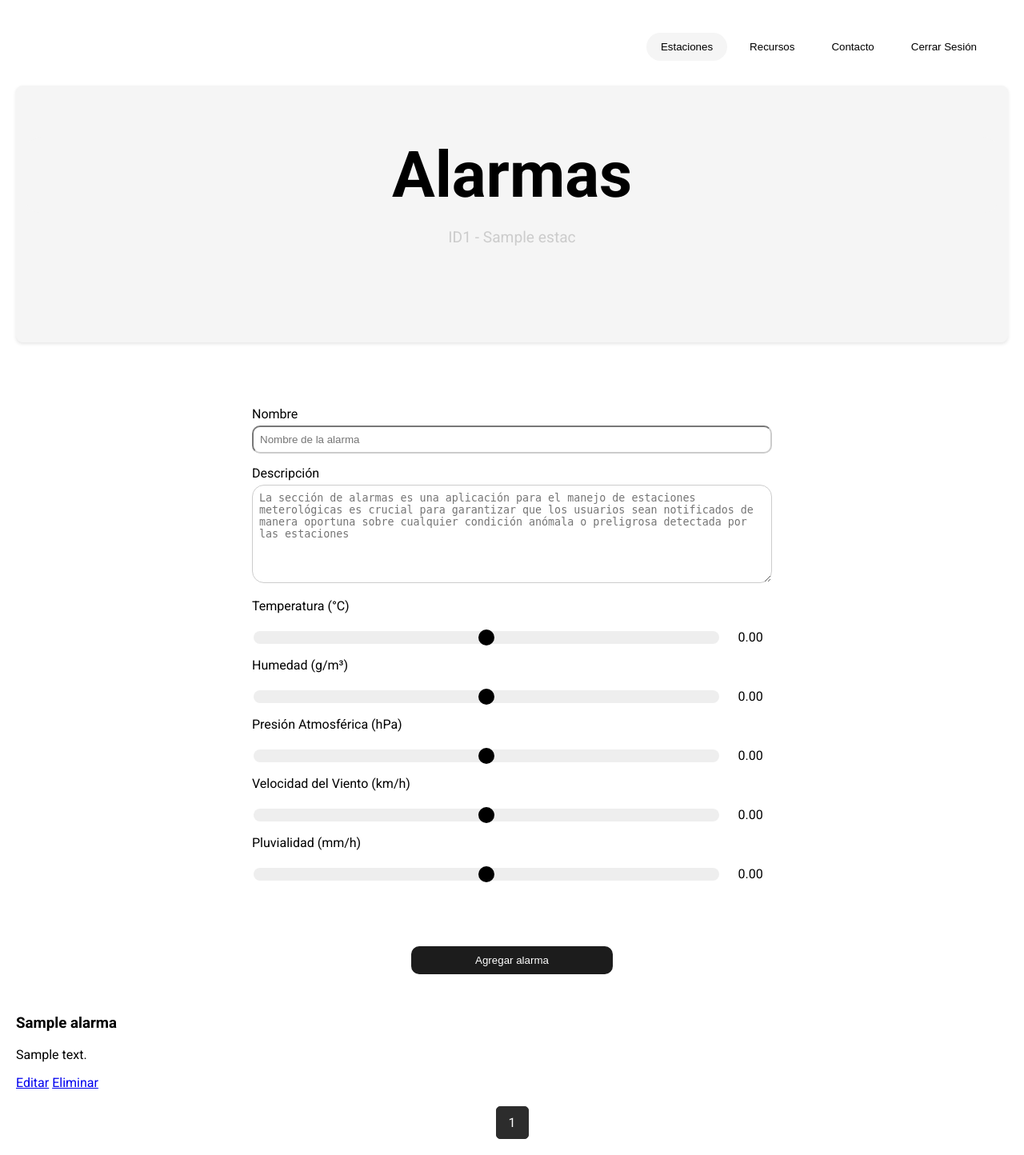
After one commit to RayNunez31/estacion_servidor, a Django app: page /alarmas/?estacion_id=1 in a window 1280 px wide. The commit adds this page. Shown: the whole page at 80% size. Run offline with Django 4.2, Linux system fonts and the light colour scheme; a user stored in the database is signed in; tables that the repository leaves empty hold one stand-in row (values such as "Sample post").

Commit message:
Pagina de alarma creada, falta ponerle los estilos a las cards de las alarmas

```diff
--- a/estacionm/estaciones/forms.py
+++ b/estacionm/estaciones/forms.py
@@ -1,5 +1,5 @@
 from django import forms
-from .models import Estac, Sensor
+from .models import Estac, Sensor, Alarmas
 from django.contrib.auth.forms import UserCreationForm
 from django.contrib.auth.models import User
 
@@ -68,3 +68,26 @@ class SensorForm(forms.ModelForm):
             raise forms.ValidationError("Ya existe un sensor con este nombre para esta estación.")
 
         return nombre
+
+class AlarmaForm(forms.ModelForm):
+    class Meta:
+        model = Alarmas
+        fields = ['nombre', 'descripcion', 'temperatura', 'humedad', 'presionatmosferica', 'velocidad_del_viento', 'pluvialidad']
+        widgets = {
+            'descripcion': forms.Textarea(attrs={'rows': 5}),
+            'temperatura': forms.NumberInput(attrs={'min': -20, 'max': 50, 'step': 0.01}),
+            'humedad': forms.NumberInput(attrs={'min': 5, 'max': 30, 'step': 0.01}),
+            'presionatmosferica': forms.NumberInput(attrs={'min': 980, 'max': 1050, 'step': 0.01}),
+            'velocidad_del_viento': forms.NumberInput(attrs={'min': 0, 'max': 60, 'step': 0.01}),
+            'pluvialidad': forms.NumberInput(attrs={'min': 0, 'max': 150, 'step': 0.01}),
+        }
+
+    def clean_nombre(self):
+        nombre = self.cleaned_data.get('nombre')
+        estacion = self.cleaned_data.get('estacion')
+
+        # Validación para asegurarse de que nombre no esté duplicado para la misma estación
+        if Alarmas.objects.filter(nombre=nombre, estacion=estacion).exists():
+            raise forms.ValidationError("Ya existe una alarma con este nombre para esta estación.")
+
+        return nombre
--- /dev/null
+++ b/estacionm/estaciones/templates/alarmas.html
@@ -0,0 +1,420 @@
+<!DOCTYPE html>
+<html lang="es">
+<head>
+    <meta charset="UTF-8">
+    <meta name="viewport" content="width=device-width, initial-scale=1.0">
+    <title>Estaciones</title>
+    <!-- Integración de Google Fonts -->
+    <link rel="stylesheet" href="https://fonts.googleapis.com/css2?family=Roboto:wght@400;500;700&display=swap">
+
+    <style>
+        /* Estilos adicionales para los frames */
+        body {
+            font-family: 'Roboto', sans-serif;
+            background-color: #ffffff;
+            margin: 10px; /* Margen general de 10 píxeles */
+            padding: 10px;
+        }
+
+        .menu-divider {
+            border-top: 1px solid #eee; /* Color gris claro */
+            margin: 10px 0;
+            margin-bottom: 20px;
+        }
+
+        .title-frame {
+            text-align: center;
+            align-content: left;
+            border: 1px solid #F5F5F5;
+            border-radius: 8px;
+            padding: 10px;
+            padding-bottom: 100px;
+            margin-bottom: 20px;
+            background-color: #F5F5F5;
+            box-shadow: 0 2px 4px rgba(0,0,0,0.1);
+        }
+
+        .title-frame h1 {
+            background-color: #F5F5F5; /* Nuevo color de fondo del título */
+            margin-bottom: 10px;
+            border-radius: 20px;
+            font-size: 5em; /* Tamaño de la fuente aumentado */
+        }
+
+        .title-frame p {
+            font-size: 1.2em;
+            color: #ccc;
+        }
+
+        .frame {
+            display: flex;
+            justify-content: center;
+            padding: 20px;
+            margin-bottom: 20px;
+            margin: 40px;
+            background-color: #fff;
+        }
+
+        .inframe{
+            width: 650px;
+            height: 700px;
+        }
+
+        .frame input{
+            border-radius: 10px;
+            border-color: #ccc;
+            color: #ccc;
+
+        }
+
+        .frame textarea{
+            width: 100px;
+            border-radius: 15px;
+            border-color: #ccc;
+        }
+
+        .frame h2 {
+            font-size: 1.2em;
+            padding-bottom: 5px;
+            margin-bottom: 20px;
+        }
+
+        .frame p {
+            margin-bottom: 5px;
+        }
+
+        .header {
+            display: flex;
+            justify-content: flex-end; /* Alinea los elementos al final del contenedor (derecha en este caso) */
+            margin-bottom: 0px; /* Espacio inferior */
+        }
+
+        .header button {
+            margin-left: 10px; /* Espacio entre botones */
+            padding: 8px 16px; /* Padding para los botones */
+            background-color: #2C2C2C; /* Color de fondo */
+            color: #F5F5F5; /* Color de texto */
+            border: none;
+            border-radius: 4px;
+            cursor: pointer;
+        }
+
+        .header button:hover {
+            background-color: #1C1C1C; /* Cambio de color al pasar el ratón */
+        }
+
+        .frame-header {
+            text-align: right; /* Alineación del contenido a la derecha dentro del frame */
+            border: 1px solid #ffffff;
+            border-radius: 0x;
+            padding: 20px;
+            background-color: #fff;
+            box-shadow: 0 2px 4px rgba(255, 255, 255, 0.1);
+            margin-bottom: 10px;
+        }
+
+        .frame-header h2 {
+            font-size: 1.2em;
+            margin-bottom: 10px;
+        }
+
+        .frame-header .header-button-container {
+            display: flex;
+            justify-content: flex-end;
+        }
+
+        .frame-header .header-button-container button {
+            margin-left: 10px;
+            transition: background-color 0.3s ease;
+
+        }
+        .frame-header .header-button-container button:hover {
+            margin-left: 10px;
+            background-color: #1C1C1C;
+            color: #F5F5F5;
+
+        }
+
+        .frame-header .header-button-container button:nth-child(1),
+        .frame-header .header-button-container button:nth-child(2),
+        .frame-header .header-button-container button:nth-child(3),
+        .frame-header .header-button-container button:nth-child(4) {
+            background-color: transparent; /* Fondo transparente */
+            border: 2px solid transparent; /* Borde transparente */
+            border-radius: 20px; /* Borde redondeado */
+            padding: 8px 16px; /* Ajuste de padding */
+            cursor: pointer;
+        }
+
+        .frame-header .header-button-container button:nth-child(1) {
+            background-color: #F5F5F5; /* Color para "Estaciones" */
+        }
+
+        .frame-header .header-button-container button:nth-child(2) {
+            background-color: #FFFFFF; /* Color para "Recursos" */
+        }
+
+        .frame-header .header-button-container button:nth-child(3) {
+            background-color: #FFFFFF; /* Color para "Contacto" */
+        }
+
+        .frame-header .header-button-container button:nth-child(4) {
+            background-color: #2C2C2C; /* Color para "Cerrar Sesión" */
+            color: #FFFFFF; /* Cambio de color de texto para "Cerrar Sesión" */
+        }
+
+        .frame-header .header-button-container button:hover {
+            background-color: #1C1C1C; /* Color de fondo al pasar el ratón */
+        }
+
+        .form-group {
+            margin-bottom: 15px;
+        }
+
+        .form-group label {
+            display: block;
+            margin-bottom: 5px;
+        }
+
+        .form-group input, .form-group textarea, .form-group select {
+            width: 100%;
+            padding: 8px;
+            box-sizing: border-box;
+        }
+
+        .form-group button {
+            padding: 10px 20px;
+            background-color: #2C2C2C;
+            color: #fff;
+            border: none;
+            border-radius: 4px;
+            cursor: pointer;
+        }
+
+        .form-group button:hover {
+            background-color: #1C1C1C;
+        }
+
+        .slider-container {
+            display: flex;
+            align-items: center;
+            margin-top: 20px;
+        }
+
+        .slider-container input[type="range"] {
+            width: 100%;
+        }
+
+        .slider-container output {
+            margin-left: 10px;
+            width: 60px;
+            text-align: center;
+        }
+
+                /* Estilos para los sliders */
+        .slider-container input[type="range"] {
+            -webkit-appearance: none; /* Elimina el estilo por defecto del slider en Webkit (Chrome, Safari) */
+            background-color: #eee; /* Color de fondo de la pista del slider */
+            height: 2px; /* Altura de la pista del slider */
+            outline: none; /* Elimina el contorno del slider */
+        }
+
+        .slider-container input[type="range"]::-webkit-slider-thumb {
+            -webkit-appearance: none; /* Elimina el estilo por defecto del thumb en Webkit */
+            background-color: #000; /* Color de la bola del slider */
+            border-radius: 50%; /* Hace la bola del slider circular */
+            width: 20px; /* Ancho de la bola del slider */
+            height: 20px; /* Alto de la bola del slider */
+            cursor: pointer; /* Cambia el cursor al pasar sobre la bola del slider */
+        }
+
+        .slider-container input[type="range"]::-moz-range-thumb {
+            background-color: #000; /* Color de la bola del slider en Firefox */
+            border-radius: 50%; /* Hace la bola del slider circular */
+            width: 20px; /* Ancho de la bola del slider */
+            height: 10px; /* Alto de la bola del slider */
+            cursor: pointer; /* Cambia el cursor al pasar sobre la bola del slider */
+        }
+
+        .slider-container input[type="range"]::-ms-thumb {
+            background-color: #000; /* Color de la bola del slider en Internet Explorer */
+            border-radius: 50%; /* Hace la bola del slider circular */
+            width: 20px; /* Ancho de la bola del slider */
+            height: 20px; /* Alto de la bola del slider */
+            cursor: pointer; /* Cambia el cursor al pasar sobre la bola del slider */
+        }
+
+        .slider-container input[type="range"]::-ms-track {
+            background-color: transparent; /* Fondo transparente para IE */
+            border-color: transparent; /* Color del borde transparente para IE */
+            color: transparent; /* Color del texto transparente para IE */
+        }
+
+        .button-frame{
+            margin-top: 80px;
+            text-align: center;
+        }
+
+        .button-frame button{
+
+            padding: 10px;
+            padding-left: 80px;
+            padding-right: 80px;
+        }
+
+        .button-frame button{
+            background-color: #1C1C1C;
+            border-radius: 10px;
+            transition: background-color 0.3s ease;
+        }
+
+        .button-frame button:hover{
+            background-color: #000;
+        }
+
+        .frame{
+            margin-top: 60px;
+        }
+          /* Estilos para paginación */
+          .pagination {
+            display: flex;
+            justify-content: center;
+            margin-top: 20px;
+        }
+
+        .pagination a, .pagination span {
+            display: inline-block;
+            padding: 10px 15px;
+            margin: 0 5px;
+            background-color: #F5F5F5;
+            color: #000;
+            border: 1px solid #ddd;
+            border-radius: 5px;
+            text-decoration: none;
+            cursor: pointer;
+        }
+
+        .pagination a:hover {
+            background-color: #ddd;
+        }
+
+        .pagination .current {
+            background-color: #2C2C2C;
+            color: #fff;
+            border: 1px solid #2C2C2C;
+        }
+
+
+
+    </style>
+</head>
+<body>
+    <div class="frame-header">
+        <div class="header-button-container">
+            <button onclick="window.location.href='/'">Estaciones</button>
+            <button>Recursos</button>
+            <button>Contacto</button>
+            <form action="/logout/" method="post" id="logout-form">
+                {% csrf_token %}
+                <button type="submit">Cerrar Sesión</button>
+            </form>
+        </div>
+    </div>
+    <!-- Título en frame -->
+    <div class="title-frame">
+        <h1>Alarmas</h1>
+        <p>ID{{ estacion.id_estacion }} - {{ estacion.nombre }}</p>
+    </div>
+
+    <!-- Formulario para crear una nueva alarma -->
+    <div class="frame">
+        <div class="inframe">
+            <form method="post">
+                {% csrf_token %}
+                <div class="form-group">
+                    <label for="nombre">Nombre</label>
+                    <input type="text" id="nombre" name="nombre" placeholder="Nombre de la alarma" required>
+                </div>
+                <div class="form-group">
+                    <label for="descripcion">Descripción</label>
+                    <textarea id="descripcion" name="descripcion" rows="7" placeholder="La sección de alarmas es una aplicación para el manejo de estaciones meterológicas es crucial para garantizar que los usuarios sean notificados de manera oportuna sobre cualquier condición anómala o preligrosa detectada por las estaciones"></textarea>
+                </div>
+                <div class="form-group">
+                    <label for="temperatura">Temperatura (°C)</label>
+                    <div class="slider-container">
+                        <input type="range" id="temperatura" name="temperatura" min="-20" max="50" step="0.01" oninput="this.nextElementSibling.value = this.value">
+                        <output>0.00</output>
+                    </div>
+                </div>
+                <div class="form-group">
+                    <label for="humedad">Humedad (g/m³)</label>
+                    <div class="slider-container">
+                        <input type="range" id="humedad" name="humedad" min="5" max="30" step="0.01" oninput="this.nextElementSibling.value = this.value">
+                        <output>0.00</output>
+                    </div>
+                </div>
+                <div class="form-group">
+                    <label for="presionatmosferica">Presión Atmosférica (hPa)</label>
+                    <div class="slider-container">
+                        <input type="range" id="presionatmosferica" name="presionatmosferica" min="980" max="1050" step="0.01" oninput="this.nextElementSibling.value = this.value">
+                        <output>0.00</output>
+                    </div>
+                </div>
+                <div class="form-group">
+                    <label for="velocidad_del_viento">Velocidad del Viento (km/h)</label>
+                    <div class="slider-container">
+                        <input type="range" id="velocidad_del_viento" name="velocidad_del_viento" min="0" max="60" step="0.01" oninput="this.nextElementSibling.value = this.value">
+                        <output>0.00</output>
+                    </div>
+                </div>
+                <div class="form-group">
+                    <label for="pluvialidad">Pluvialidad (mm/h)</label>
+                    <div class="slider-container">
+                        <input type="range" id="pluvialidad" name="pluvialidad" min="0" max="150" step="0.01" oninput="this.nextElementSibling.value = this.value">
+                        <output>0.00</output>
+                    </div>
+                </div>
+
+                <div class="form-group">
+                    <div class="button-frame">
+                        <button type="submit" onclick="window.location.href='/alarmas/?estacion_id={{ estacion.id_estacion }}'">Agregar alarma</button>
+                    </div>
+                </div>
+            </form>
+        </div>
+    </div>
+    <div class="card-frame">
+        <div class="card-inframe">
+            {% if alarmas %}
+                {% for alarma in alarmas %}
+                    <div class="alarm-card">
+                        <h3>{{ alarma.nombre }}</h3>
+                        <p>{{ alarma.descripcion }}</p>
+                        <div class="card-actions">
+                            <a href="#" class="btn btn-primary">Editar</a>
+                            <a href="#" class="btn btn-danger" onclick="return confirm('¿Estás seguro de que deseas eliminar esta alarma?');">Eliminar</a>
+                        </div>
+                    </div>
+                {% endfor %}
+            {% else %}
+                <div class="no-alarms">
+                    <p>No hay alarmas configuradas.</p>
+                </div>
+            {% endif %}
+
+            <!-- Paginación -->
+            <div class="pagination">
+                {% if page_obj.has_previous %}
+                    <a href="?page=1">&laquo; Primera</a>
+                    <a href="?page={{ page_obj.previous_page_number }}">Anterior</a>
+                {% endif %}
+                <span class="current">{{ page_obj.number }}</span>
+                {% if page_obj.has_next %}
+                    <a href="?page={{ page_obj.next_page_number }}">Siguiente</a>
+                    <a href="?page={{ page_obj.paginator.num_pages }}">Última &raquo;</a>
+                {% endif %}
+            </div>
+        </div>
+    </div>
+</body>
+</html>
--- a/estacionm/estaciones/templates/dashboard_estacion.html
+++ b/estacionm/estaciones/templates/dashboard_estacion.html
@@ -329,7 +329,7 @@
             <div class="header-button-container2">
                 <button onclick="window.location.href='/administrar/?estacion_id={{ estacion.id_estacion }}'">Administrar estacion</button>
                 <button onclick="window.location.href='/registro_lectura/?estacion_id={{ estacion.id_estacion }}'">Ver lecturas</button>
-                <button>Administrar alarmas</button>
+                <button onclick="window.location.href='/alarmas/?estacion_id={{ estacion.id_estacion }}'">Administrar alarmas</button>
             </div>
         </div>
     </div>
--- a/estacionm/estaciones/urls.py
+++ b/estacionm/estaciones/urls.py
@@ -1,7 +1,7 @@
 from django.urls import path
 
 from . import views
-from .views import login_view, register_view, logout_view, crear_estacion, dashboard_view, registro_lectura_view, lectura_detalle, administrar_view, agregar_sensor_view
+from .views import login_view, register_view, logout_view, crear_estacion, dashboard_view, registro_lectura_view, lectura_detalle, administrar_view, agregar_sensor_view, alarmas_view
 
 app_name = "estaciones"
 urlpatterns = [
@@ -18,6 +18,7 @@ urlpatterns = [
     path('', views.estaciones, name='estaciones'),
     path('UserAccount/', views.user_account_view, name = 'UserAccount'),
     path('eliminar_cuenta/', views.eliminar_cuenta, name='eliminar_cuenta'),
+    path('alarmas/', views.alarmas_view, name = 'alarmas'),
 
 
 ]
--- a/estacionm/estaciones/views.py
+++ b/estacionm/estaciones/views.py
@@ -3,12 +3,14 @@ from django.core.paginator import Paginator, PageNotAnInteger, EmptyPage
 from estaciones.models import Newlectura as Lectura  # Ajusta el nombre del modelo según tu aplicación
 from estaciones.models import Estac
 from estaciones.models import Sensor
+from estaciones.models import Alarmas
+from estaciones.models import Notificaciones
 from django.shortcuts import render, redirect
 from django.contrib.auth import authenticate, login
 from django.contrib.auth.forms import UserCreationForm
 from django.contrib.auth import logout
 from django.contrib.auth.decorators import login_required
-from .forms import EstacForm, SensorForm
+from .forms import AlarmaForm, EstacForm, SensorForm
 from django.contrib import messages
 from django.utils.dateparse import parse_date
 from django.core.exceptions import ObjectDoesNotExist
@@ -224,6 +226,41 @@ def lectura_detalle(request):
     return render(request, 'lectura_detalle.html', context)
 
 @login_required
+def alarmas_view(request):
+    estacion_id = request.GET.get('estacion_id')
+    estacion = get_object_or_404(Estac, id_estacion=estacion_id)
+    alarmas = Alarmas.objects.filter(estacion=estacion)
+
+    paginator = Paginator(alarmas, 10)  # Muestra 10 alarmas por página
+
+    # Obtén el número de página actual desde los parámetros de la solicitud
+    page_number = request.GET.get('page')
+
+    # Obtén el objeto de la página actual
+    page_obj = paginator.get_page(page_number)
+
+    # Pasa las alarmas y el objeto de la página al contexto del template
+
+    if request.method == 'POST':
+        form = AlarmaForm(request.POST)
+        if form.is_valid():
+            messages.success(request, 'Se ha agregado correctamente la alarma a la estacion')
+        alarma = form.save(commit=False)
+        alarma.estacion = estacion
+        alarma.save()
+    else:
+        form = AlarmaForm()
+
+
+
+    context = {
+        'alarmas': page_obj.object_list,
+        'page_obj': page_obj,
+        'estacion': estacion,  # Reemplaza con los datos reales de la estación
+    }
+    return render(request, 'alarmas.html', context)
+
+@login_required
 def registro_lectura_view(request):
     estacion_id = request.GET.get('estacion_id')
     query = request.GET.get('q', '')
```
Also changed, not shown: estacionm/estaciones/models.py (+25 -0 lines), estacionm/estaciones/templates/estaciones.html (+30 -0 lines), estacionm/estaciones/templates/registro_lectura.html (+30 -0 lines), estacionm/estaciones/migrations/0010_alarmas_notificaciones.py (added).
